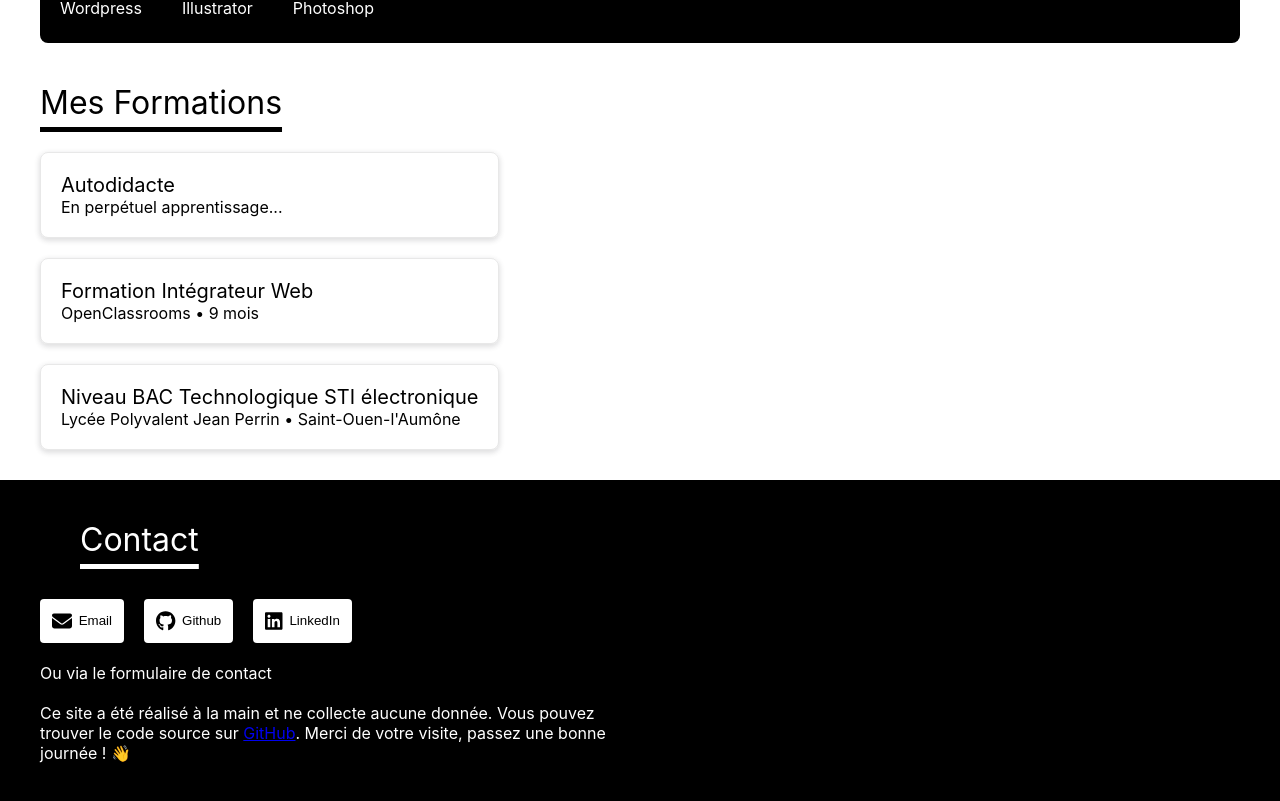
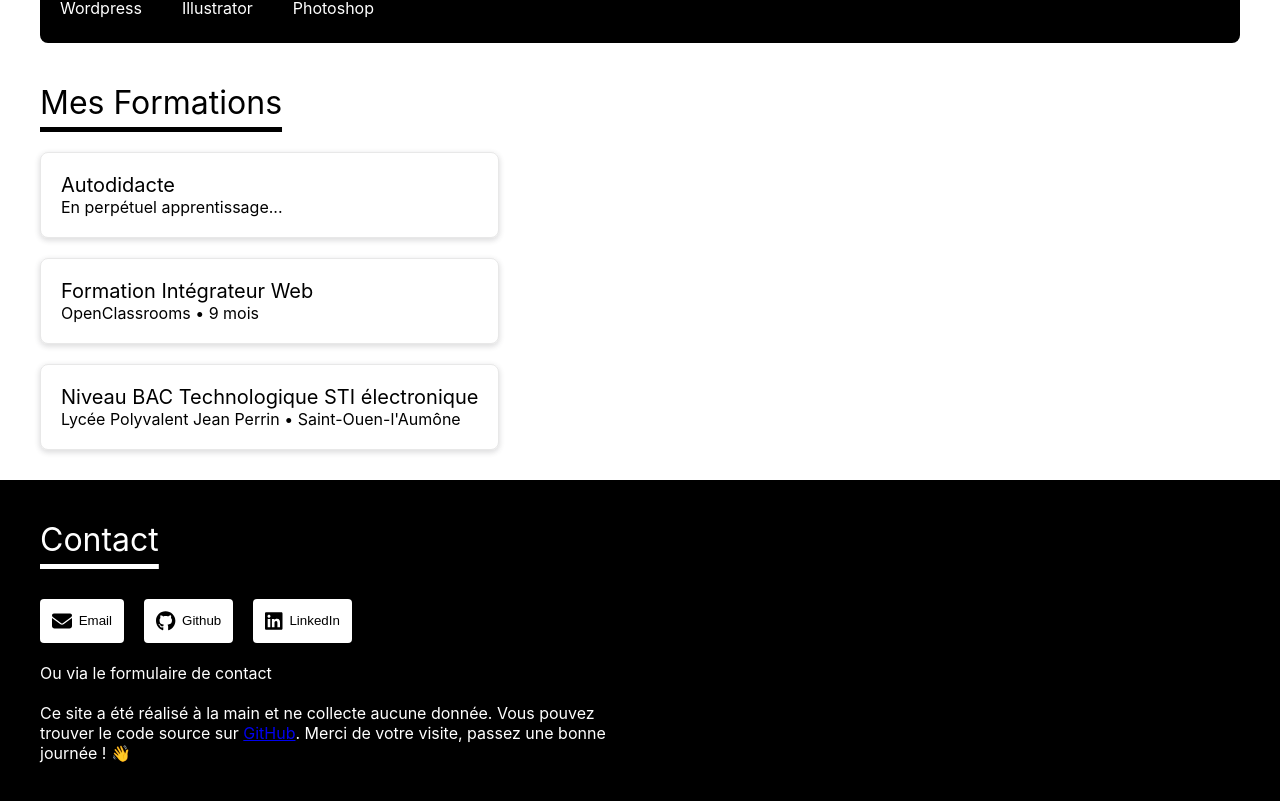
Before and after one commit to kosmik7/portfolio, a React (Vite) app: page / in a window 1280 px wide. Shown: the part 2296-3097 px from the top of the page. Built offline with nearby package versions, Linux system fonts and the light colour scheme.

Commit message:
Fix margin header in footer/wrapper.

```diff
--- a/src/components/Footer.module.scss
+++ b/src/components/Footer.module.scss
@@ -7,7 +7,6 @@
 
 .container {
   composes: maxWidth from global;
-
   color: #fff;
 }
 
@@ -16,6 +15,10 @@
   flex-direction: column;
   gap: 20px;
   max-width: 600px;
+
+  > h2 {
+    margin-left: 0;
+  }
 }
 
 .buttons {
```
